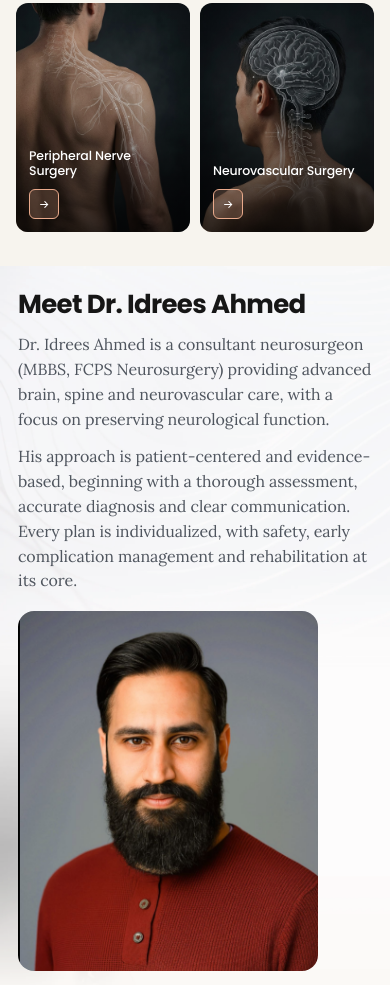
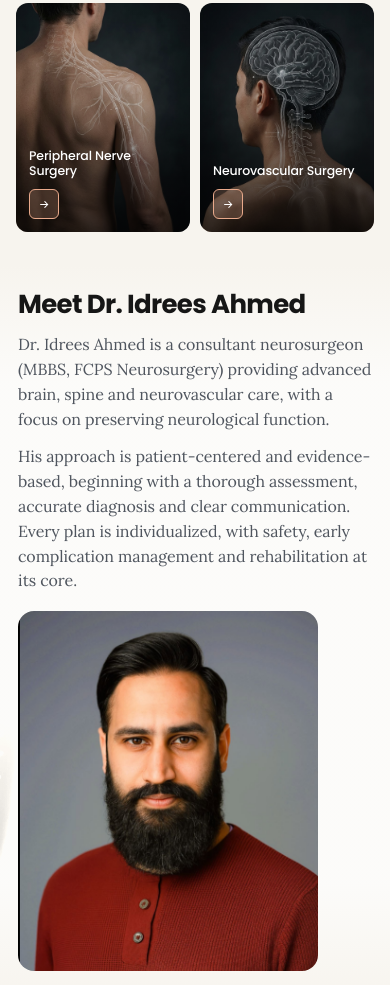
Before and after one commit to Code-withaleema/dr-idrees-ahmed-website, a plain HTML site: page index.html in a window 390 px wide. Shown: the part 1699-2684 px from the top of the page. Drawn offline with Linux system fonts and the light colour scheme.

Commit message:
Update style.css

```diff
--- a/style.css
+++ b/style.css
@@ -3503,3 +3503,75 @@ ul {
     left: auto !important;
   }
 }
+/* ==========================================================================
+   MEET SECTION — UNFILTERED #F7F4EE EDGES (::after) + CRISP SPINE (::before)
+   ========================================================================== */
+section#meet.meet {
+  position: relative !important;
+  overflow: hidden !important;
+  background-color: #F7F4EE !important;
+}
+
+/* Layer 1: Crisp, clear spine image */
+section#meet.meet::before {
+  content: "" !important;
+  position: absolute !important;
+  inset: 0 !important;
+  z-index: 0 !important;
+  pointer-events: none !important;
+  background-image: url("Assets/backmeet.webp") !important;
+  background-size: cover !important;
+  background-position: left bottom !important;
+  background-repeat: no-repeat !important;
+  filter: sepia(16%) saturate(50%) brightness(100%) contrast(120%) !important;
+  opacity: 0.9 !important;
+}
+
+/* Layer 2: True unfiltered #F7F4EE fade so edges match adjacent sections 100% */
+section#meet.meet::after {
+  content: "" !important;
+  position: absolute !important;
+  inset: 0 !important;
+  z-index: 1 !important;
+  pointer-events: none !important;
+  background:
+    linear-gradient(
+      180deg,
+      #F7F4EE 0%,
+      rgba(247, 244, 238, 0.15) 18%,
+      rgba(247, 244, 238, 0.15) 82%,
+      #F7F4EE 100%
+    ),
+    linear-gradient(
+      90deg,
+      rgba(247, 244, 238, 0.08) 0%,
+      rgba(247, 244, 238, 0.5) 48%,
+      #F7F4EE 82%
+    ) !important;
+}
+
+/* Content above both background layers */
+section#meet.meet > .meet-grid {
+  position: relative !important;
+  z-index: 2 !important;
+}
+
+@media (max-width: 768px) {
+  section#meet.meet::before {
+    background-size: cover !important;
+    background-position: 62% 35% !important;
+    filter: sepia(16%) saturate(50%) brightness(100%) contrast(118%) !important;
+    opacity: 0.85 !important;
+  }
+
+  section#meet.meet::after {
+    background:
+      linear-gradient(
+        180deg,
+        #F7F4EE 0%,
+        rgba(247, 244, 238, 0.18) 16%,
+        rgba(247, 244, 238, 0.18) 84%,
+        #F7F4EE 100%
+      ) !important;
+  }
+}
```
